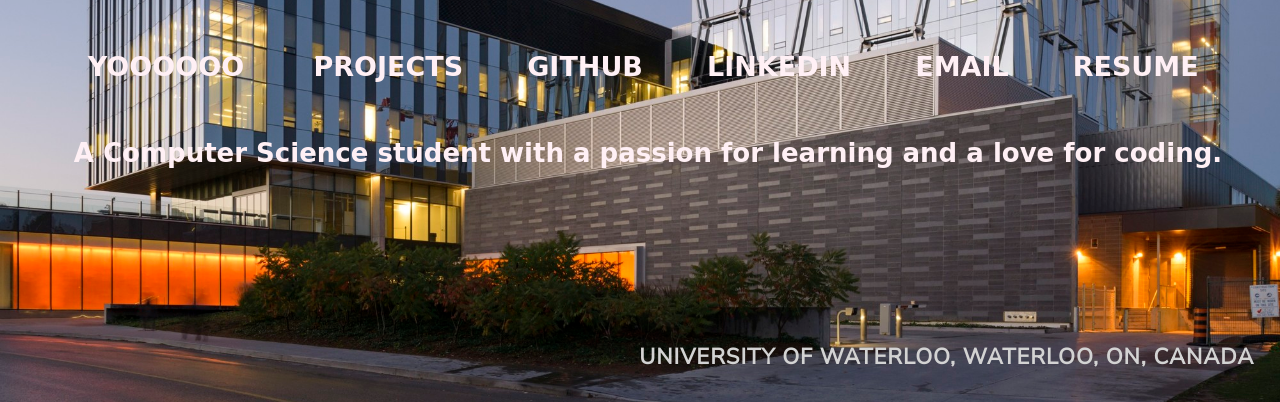
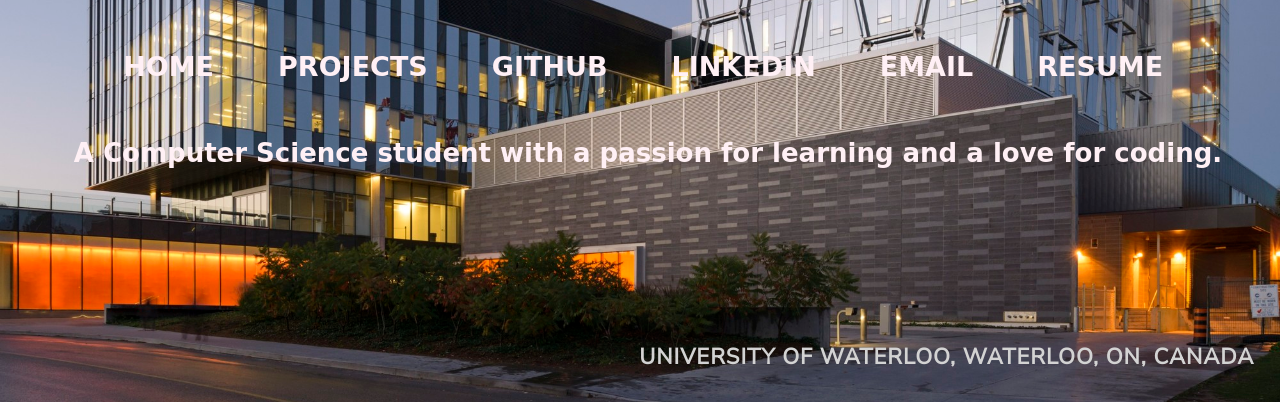
Before and after one commit to riyawalia/riyawalia.github.io, a plain HTML site: page index.html in a window 1280 px wide. Shown: the part 398-800 px from the top of the page. Drawn offline with Linux system fonts and the light colour scheme; a web font is replaced by a local one.

Commit message:
Testing changes

```diff
--- a/index.html
+++ b/index.html
@@ -16,7 +16,7 @@
 <div class="content">
 <h1 class="name">riya walia </h1>
 <ul>
-<li> <a href="index.html">YOOOOOO </a></li>
+<li> <a href="index.html">HOME</a></li>
 <li> <a href="projects.html">PROJECTS</a></li>
 <li> <a href="https://www.github.com/riyawalia" target="_blank">GITHUB</a></li>
 <li> <a href="https://www.linkedin.com/in/riya-walia-48ba2b118?trk=nav_responsive_tab_profile" target="_blank">LINKEDIN</a></li>
```
